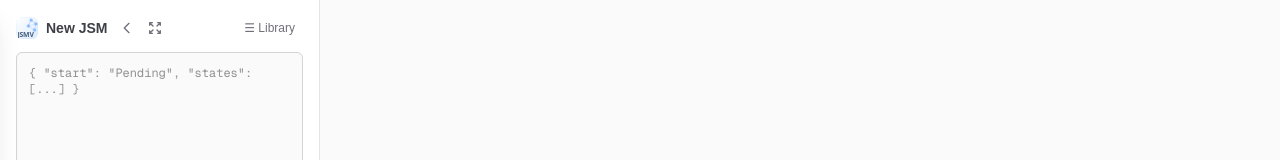
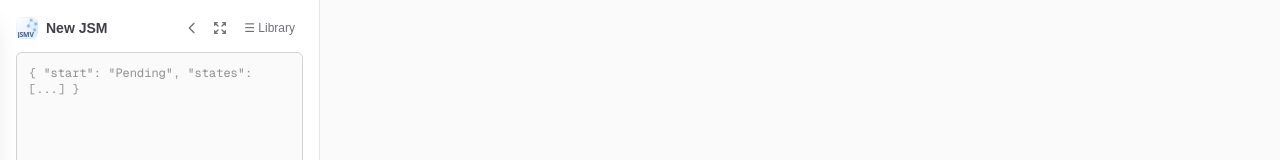
Before and after one commit to SillieA/state-machine-visualiser, a Next.js app: page / in a window 1280 px wide. Shown: the top 160 px of the page. Built offline with nearby package versions, Linux system fonts and the light colour scheme.

Commit message:
fix: prevent sidebar and library buttons from overlapping in header

```diff
--- a/src/components/JsmInput.tsx
+++ b/src/components/JsmInput.tsx
@@ -27,14 +27,13 @@ export function JsmInput({ sidebarOpen, onToggleSidebar, onToggleFullscreen, ful
 
   return (
     <div className="flex flex-col gap-3 h-full">
-      <div className="flex items-center justify-between">
-        <div className="flex items-center gap-2 min-w-0">
+      <div className="flex items-center gap-2">
         <img src="/smv-mark.svg" alt="JSMV" width={22} height={22} className="h-[22px] w-[22px] shrink-0 rounded-md" />
         <h2 className="text-sm font-semibold text-zinc-700 truncate">
           {activeEntry ? activeEntry.name : 'New JSM'}
         </h2>
 
-          {/* Sidebar controls - visible in both normal and fullscreen modes */}
+        {/* Sidebar and library controls */}
         <div className="flex items-center gap-1 ml-auto">
           {!fullscreenMode && (
             <button
@@ -71,14 +70,14 @@ export function JsmInput({ sidebarOpen, onToggleSidebar, onToggleFullscreen, ful
               </svg>
             )}
           </button>
-          </div>
-        </div>
+
           <button
             onClick={() => setDrawerOpen(true)}
-          className="shrink-0 text-xs text-zinc-500 hover:text-zinc-800 px-2 py-1 rounded hover:bg-zinc-100 transition-colors"
+            className="text-xs text-zinc-500 hover:text-zinc-800 px-2 py-1 rounded hover:bg-zinc-100 transition-colors"
           >
             ☰ Library
           </button>
+        </div>
       </div>
 
       {sidebarOpen && (
```
Also changed, not shown: 1 other file (tests, documents, lock files or other folders). Lines whose indentation alone changed are shown as unchanged.
